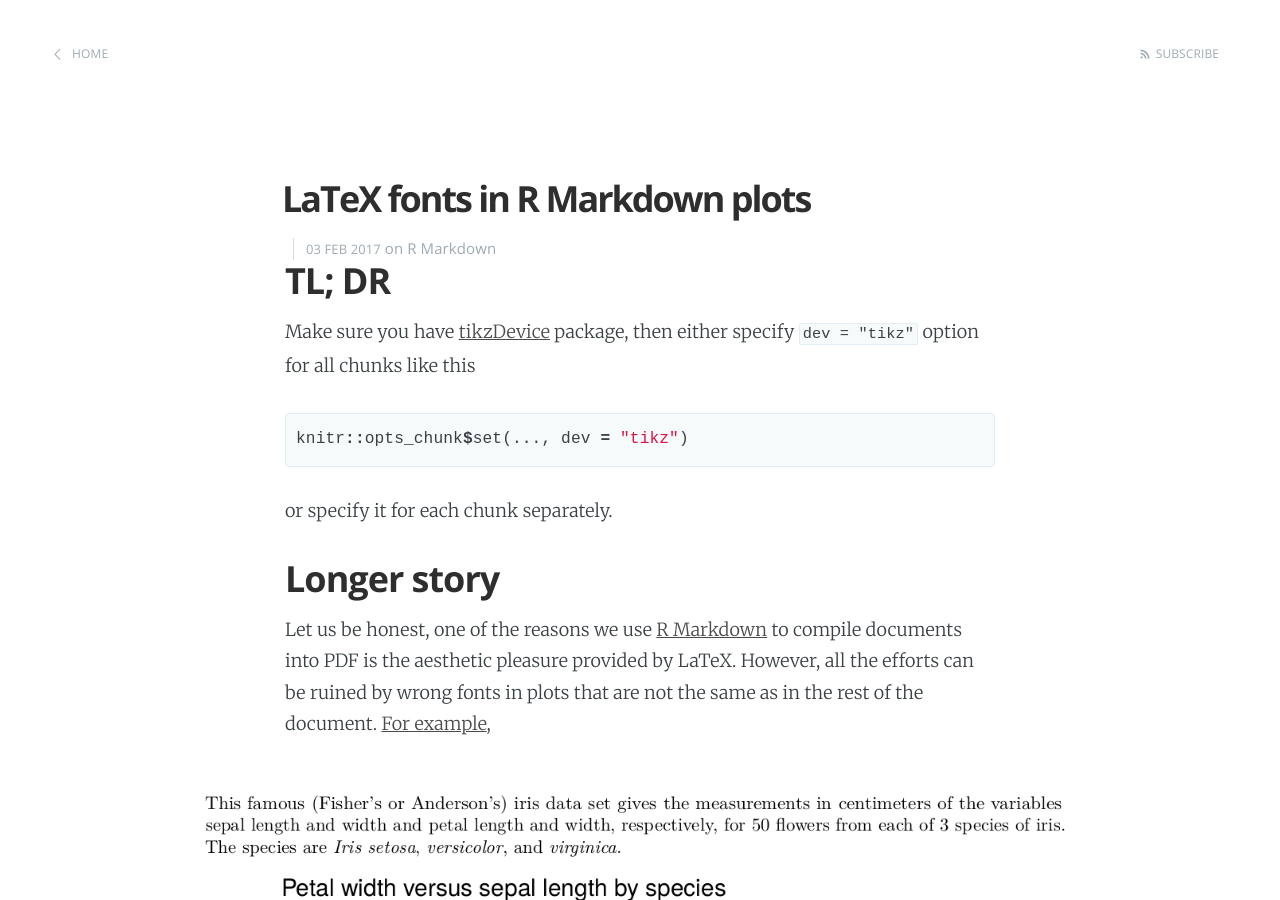
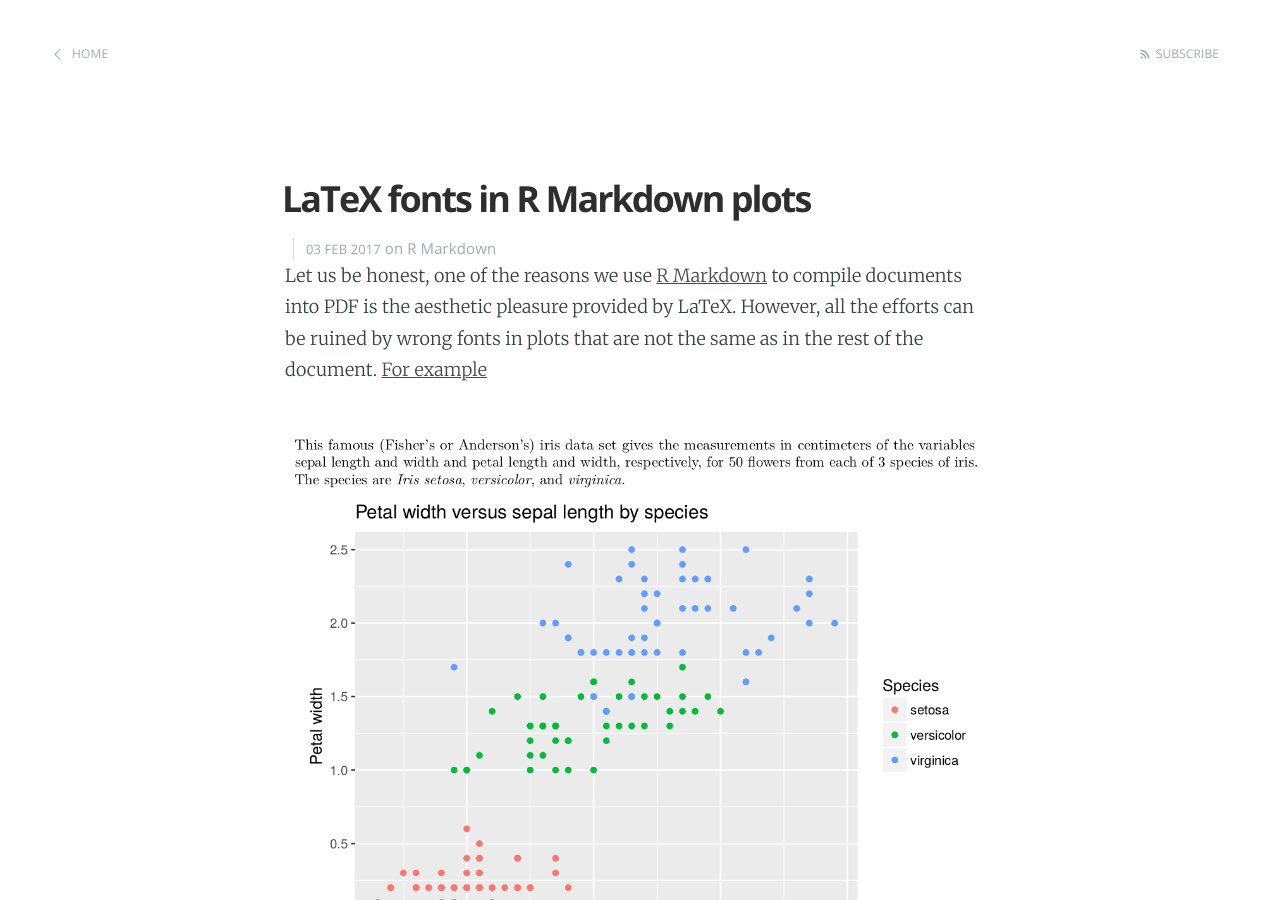
Before and after one commit to nickto/blog, a Jekyll site: the page built from _posts/2017-02-03-rmarkdown-plot-fonts.md, in a window 1280 px wide and 900 px high. Built offline with Jekyll 4.4.1, drawn with Linux system fonts in a browser that asks for light colours; comment, search, counter and statistics services are not loaded; some of the changed text lies outside the part shown.

Commit message:
Moved parts around a little bit.
- Images using <img src>, because it allows specifying the width as text width.
- TL;DR to the end, otherwise it looks ugly on the title page.

```diff
--- a/_posts/2017-02-03-rmarkdown-plot-fonts.md
+++ b/_posts/2017-02-03-rmarkdown-plot-fonts.md
@@ -7,25 +7,14 @@
 tags: [r, r markdown, figures, latex, fonts]
 ---
 
-## TL; DR
+Let us be honest, one of the reasons we use [R Markdown](http://rmarkdown.rstudio.com/) to compile documents into PDF is the aesthetic pleasure provided by LaTeX. However, all the efforts can be ruined by wrong fonts in plots that are not the same as in the rest of the document. [For example](/assets/posts/2017-02-03-rmarkdown-plot-fonts/poor-fonts.pdf)
 
-Make sure you have [tikzDevice](https://cran.r-project.org/web/packages/tikzDevice/index.html) package, then either specify `dev = "tikz"` option for all chunks like this
+<img src="/assets/posts/2017-02-03-rmarkdown-plot-fonts/poor-fonts-screenshot.png" alt="These are some ugly fonts!" style="width: 100%; display: block; margin-left: auto; margin-right: auto;">
 
-{% highlight r %}
-knitr::opts_chunk$set(..., dev = "tikz")
-{% endhighlight %}
-
-or specify it for each chunk separately.
-
-## Longer story
-
-Let us be honest, one of the reasons we use [R Markdown](http://rmarkdown.rstudio.com/) to compile documents into PDF is the aesthetic pleasure provided by LaTeX. However, all the efforts can be ruined by wrong fonts in plots that are not the same as in the rest of the document. [For example](/assets/posts/2017-02-03-rmarkdown-plot-fonts/poor-fonts.pdf),
-
-![These are some ugly fonts!]({{ site.url }}/assets/posts/2017-02-03-rmarkdown-plot-fonts/poor-fonts-screenshot.png)
 
 Well, these are some ugly fonts (not by itself, but in combination with the rest of the document). Would not it be much better to have something like [this](/assets/posts/2017-02-03-rmarkdown-plot-fonts/good-fonts.pdf)?
 
-![These are some nice fonts!]({{ site.url }}/assets/posts/2017-02-03-rmarkdown-plot-fonts/good-fonts-screenshot.png)
+<img src="/assets/posts/2017-02-03-rmarkdown-plot-fonts/good-fonts-screenshot.png" alt="These are some nice fonts!" style="width: 100%; display: block; margin-left: auto; margin-right: auto;">
 
 So how can we make the good ones? Well, the answer is easy: just let LaTeX render your images and it will take care of the rest.
 
@@ -49,4 +38,15 @@
 {% endhighlight %}
 
 ## Reproducible example
+
 Reproducible example can be found [here](/assets/posts/2017-02-03-rmarkdown-plot-fonts/good-fonts.Rmd).
+
+## TL; DR
+
+Make sure you have [tikzDevice](https://cran.r-project.org/web/packages/tikzDevice/index.html) package, then either specify `dev = "tikz"` option for all chunks like this
+
+{% highlight r %}
+knitr::opts_chunk$set(..., dev = "tikz")
+{% endhighlight %}
+
+or specify it for each chunk separately.
```
